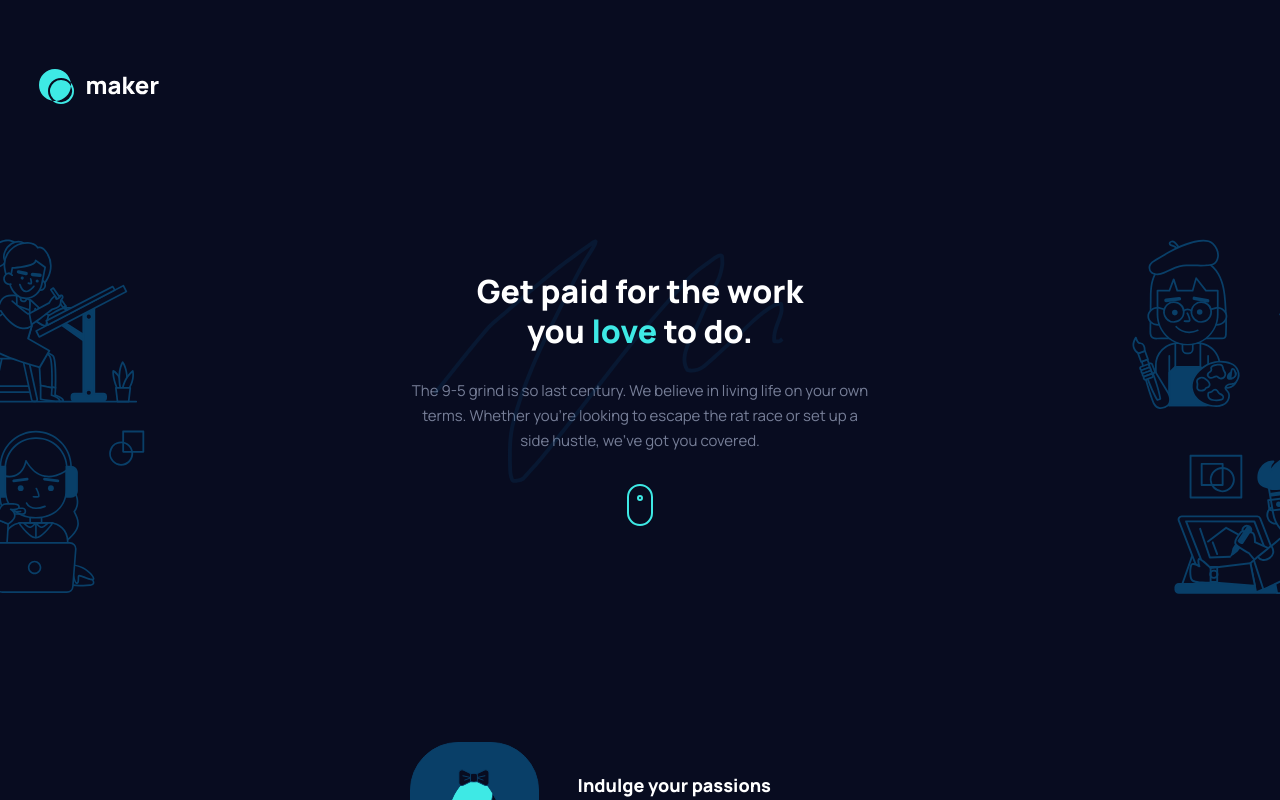
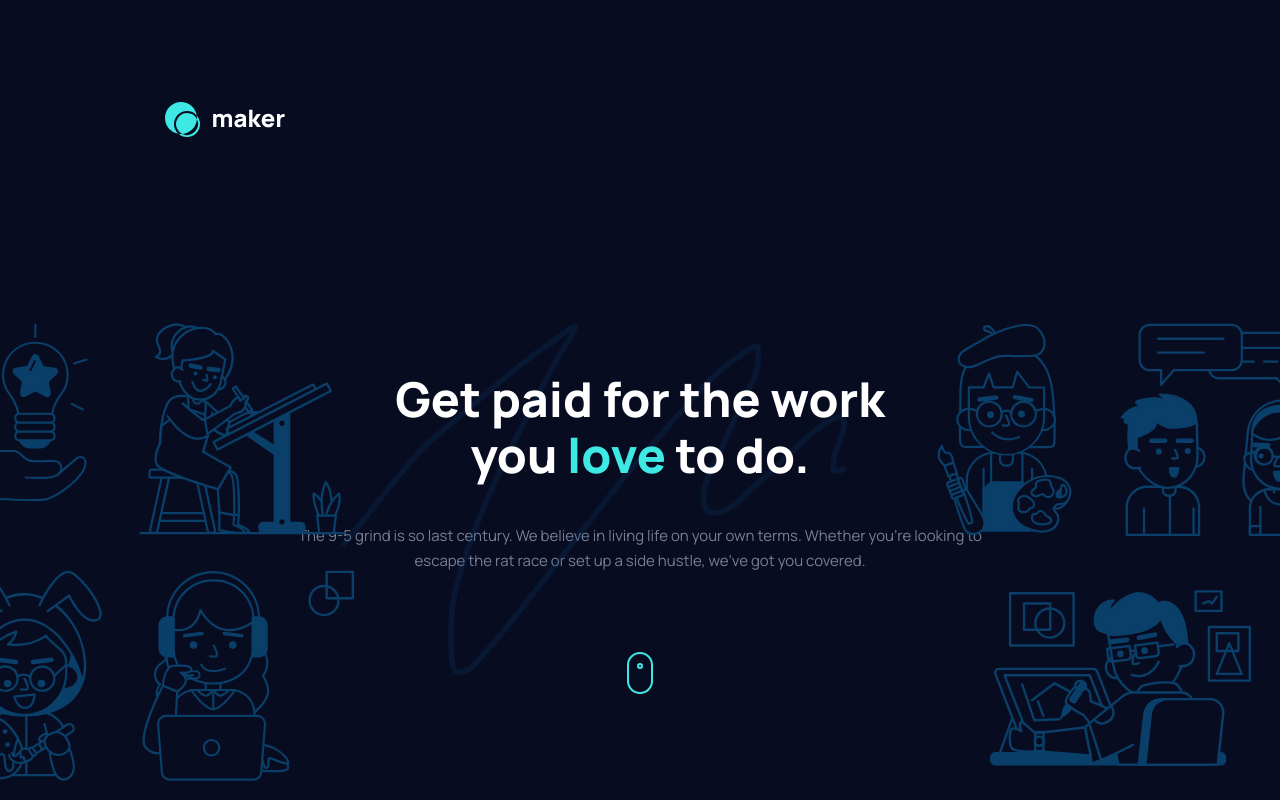
Before and after one commit to salymk/react-maker-pre-launch-landing-page, a React (Create React App) app: page / in a window 1280 px wide. Shown: the top 800 px of the page. Built offline with nearby package versions, Linux system fonts and the light colour scheme.

Commit message:
refactor(styles): decrease desktop media queries

```diff
--- a/src/App.scss
+++ b/src/App.scss
@@ -518,55 +518,6 @@ header {
     .cta .bg-footer-squiggle {
         left: 0;
     }
-}
-
-@media screen and (min-width: 1440px){
-
-    header {
-        padding: 81px 0 114px 165px;
-    }
-
-    .hero {
-        h1 {
-            font-size: 48px;
-            line-height: 56px;
-        }
-
-        svg {
-            padding-top: 64px;
-        }
-
-        .bg-hero-right {
-            position: absolute;
-            width: 396px;
-            height: 444px;
-            right: -53px;
-            top: 0;
-        }
-
-        .bg-hero-left {
-            position: absolute;
-            width: 408px;
-            height: 459px;
-            left: -53px;
-            top: 0;
-        }
-
-        .bg-hero-squiggle {
-            max-width: 600px;
-            position: absolute;
-            margin-left: auto;
-            margin-right: auto;
-            left: 0;
-            right: 0;
-            text-align: center;
-        }
-
-        .container  {
-            max-width: 730px;
-            margin: 0 auto;
-        }
-    }
 
     .features {
         max-width: 1110px;
@@ -617,3 +568,103 @@ header {
         }
     }
 }
+
+@media screen and (min-width: 1280px){
+
+    header {
+        padding: 81px 0 114px 165px;
+    }
+
+    .hero {
+        h1 {
+            font-size: 48px;
+            line-height: 56px;
+        }
+
+        svg {
+            padding-top: 64px;
+        }
+
+        .bg-hero-right {
+            position: absolute;
+            width: 396px;
+            height: 444px;
+            right: -53px;
+            top: 0;
+        }
+
+        .bg-hero-left {
+            position: absolute;
+            width: 408px;
+            height: 459px;
+            left: -53px;
+            top: 0;
+        }
+
+        .bg-hero-squiggle {
+            max-width: 600px;
+            position: absolute;
+            margin-left: auto;
+            margin-right: auto;
+            left: 0;
+            right: 0;
+            text-align: center;
+        }
+
+        .container  {
+            max-width: 730px;
+            margin: 0 auto;
+        }
+
+
+    }
+
+    // .features {
+    //     max-width: 1110px;
+    //     margin: 0 auto;
+    //     display: flex;
+    //     flex-direction: row;
+    //     padding-top: 225px;
+    //     padding-bottom: 202px;
+    // }
+
+    // .pricing {
+    //     .pricing-header {
+    //         h2 {
+    //             font-size: 32px;
+    //             line-height: 44px;
+    //         }
+    //     }
+
+    //     .pricing-container {
+    //         display: flex;
+    //         flex-direction: row;
+    //         align-items: center;
+    //         max-width: 920px;
+    //         margin: auto;
+
+    //         .pricing-card:first-child {
+    //             margin-right: 1em;
+
+    //         }
+
+    //         .pricing-card:last-child {
+    //             margin-left: 1em;
+    //             margin-bottom: 3em;
+
+    //         }
+    //     }
+    // }
+
+    // .cta {
+    //     h2 {
+    //         font-size: 32px;
+    //         line-height: 44px;
+    //     }
+
+    //     .bg-footer-squiggle {
+    //         max-width: 1664.13px;
+
+    //     }
+    // }
+}
--- a/src/components/feature-container.scss
+++ b/src/components/feature-container.scss
@@ -84,7 +84,7 @@
     }
 }
 
-@media screen and (min-width: 1440px) {
+@media screen and (min-width: 1024px) {
     .feature-container {
         display: flex;
         flex-direction: column;
```
